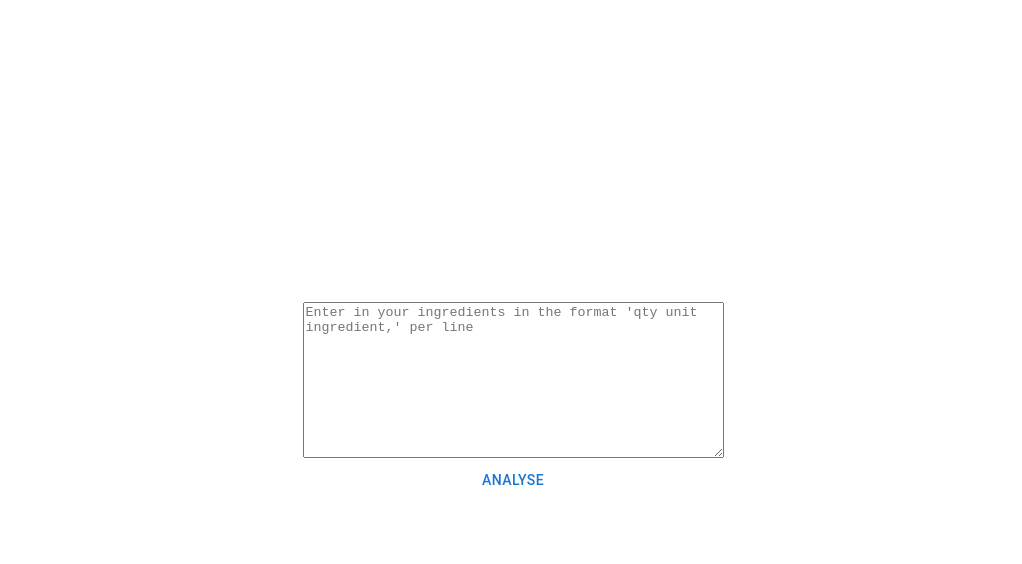
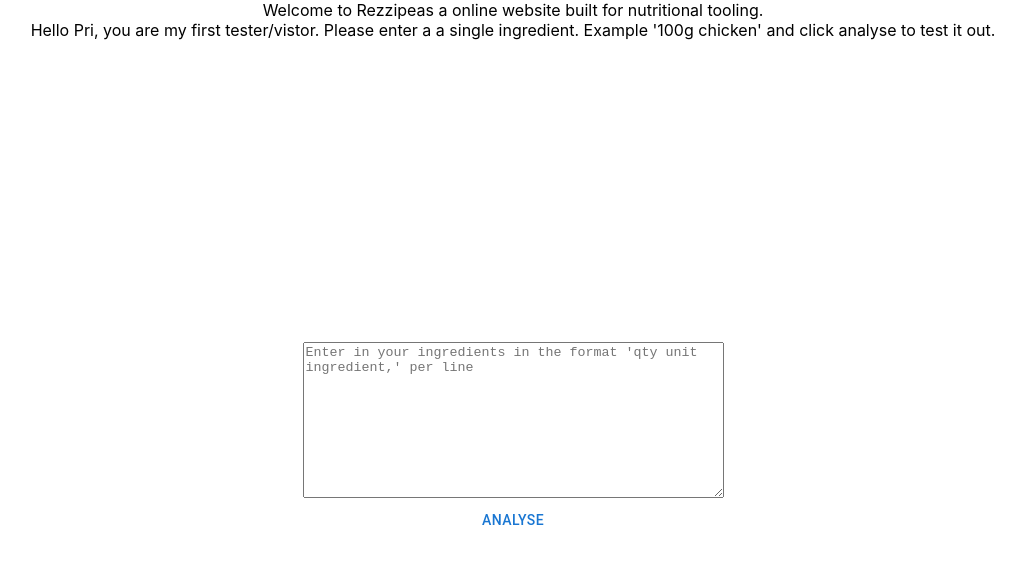
Before and after one commit to Rezana20/rezzipea_website, a React (Create React App) app: page / in a window 1280 px wide. Shown: the top 564 px of the page, without its empty margins (127-1149 px from the left). Built offline with nearby package versions, Linux system fonts and the light colour scheme.

Commit message:
[Testing] Added text for my tester

```diff
--- a/src/App.tsx
+++ b/src/App.tsx
@@ -19,6 +19,8 @@
       {/*    Learn React*/}
       {/*  </a>*/}
       {/*</header>*/}
+      <div>Welcome to Rezzipeas a online website built for nutritional tooling.</div>
+      <div>Hello Pri, you are my first tester/vistor. Please enter a a single ingredient. Example '100g chicken' and click analyse to test it out.</div>
       <Home /> {/* Displaying the Home component */}
     </div>
   );
```
